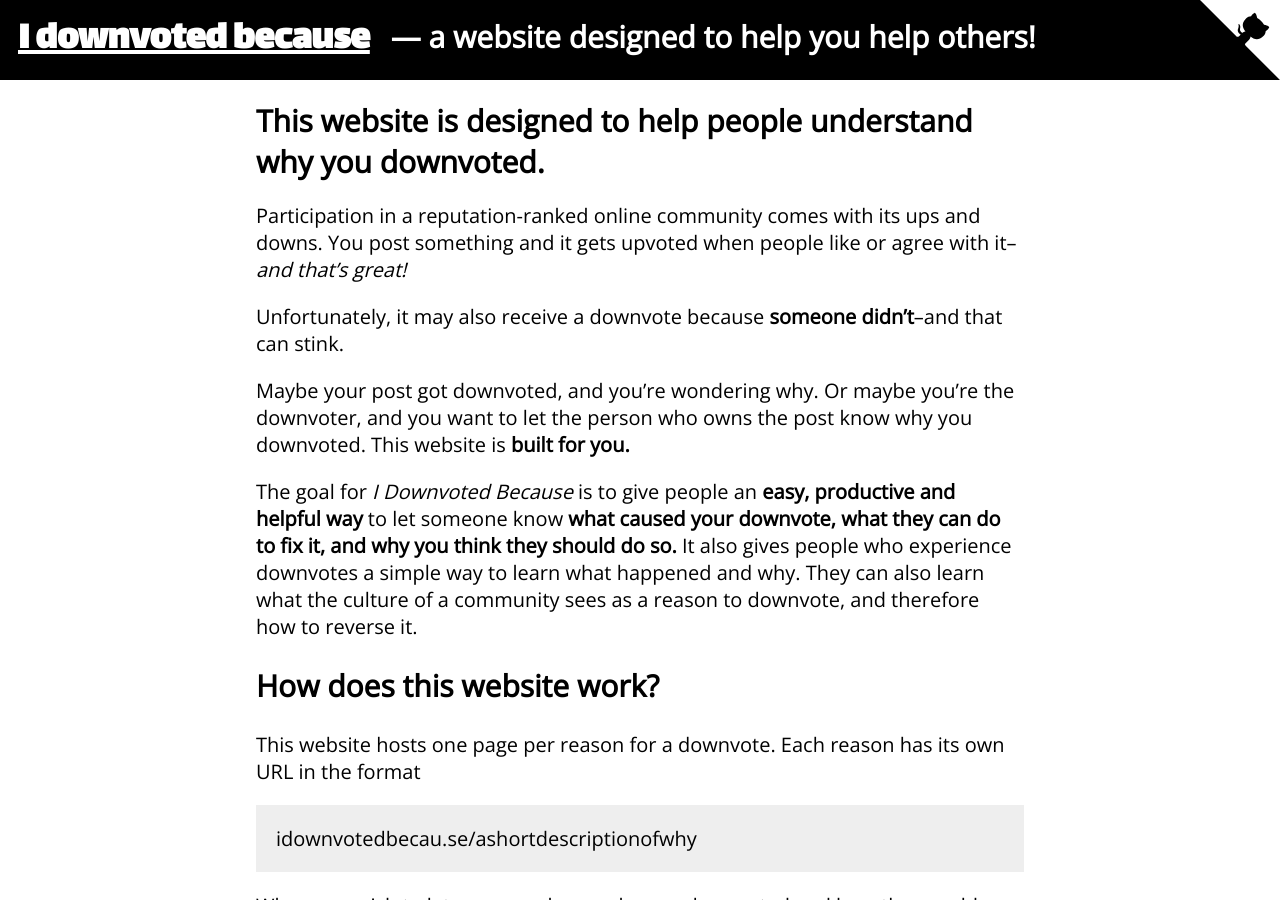
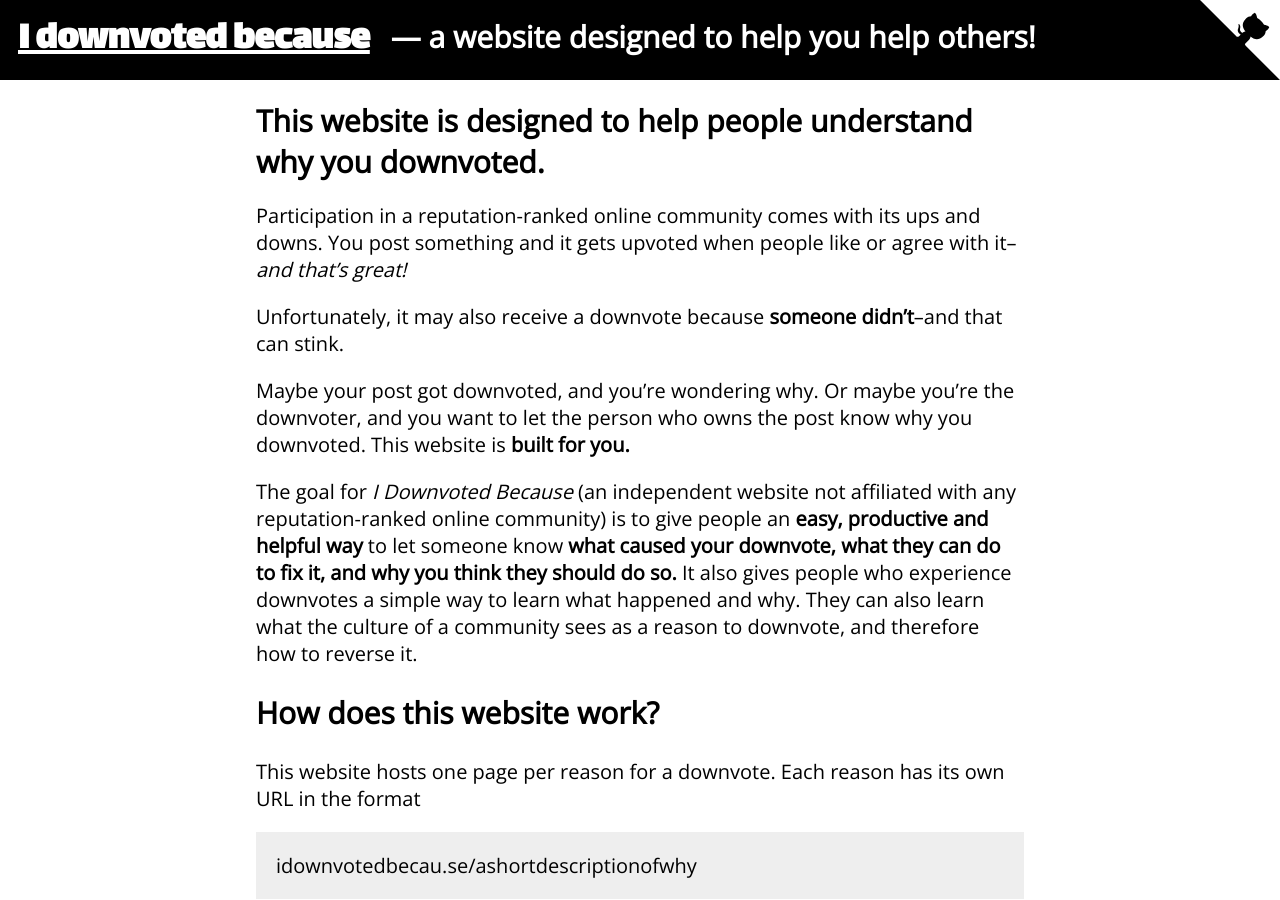
Before and after one commit to WillSullivan/idownvotedbecause, a Jekyll site: the page built from index.md, in a window 1280 px wide and 900 px high. Built offline with Jekyll 4.4.1, drawn with Linux system fonts in a browser that asks for light colours; comment, search, counter and statistics services are not loaded.

Commit message:
Not affiliated notice
Crammed as early on as I think is comfortable... if I see another meta question asking if SO is affiliated... gonna cringe so much I'll look like a golden raisin.

```diff
--- a/index.md
+++ b/index.md
@@ -11,7 +11,7 @@ Unfortunately, it may also receive a downvote because **someone didn't**--and th
 
 Maybe your post got downvoted, and you're wondering why. Or maybe you're the downvoter, and you want to let the person who owns the post know why you downvoted. This website is **built for you.**
 
-The goal for *I Downvoted Because* is to give people an **easy, productive and helpful way** to let someone know **what caused your downvote, what they can do to fix it, and why you think they should do so.** It also gives people who experience downvotes a simple way to learn what happened and why. They can also learn what the culture of a community sees as a reason to downvote, and therefore how to reverse it.
+The goal for *I Downvoted Because* (an independent website not affiliated with any reputation-ranked online community) is to give people an **easy, productive and helpful way** to let someone know **what caused your downvote, what they can do to fix it, and why you think they should do so.** It also gives people who experience downvotes a simple way to learn what happened and why. They can also learn what the culture of a community sees as a reason to downvote, and therefore how to reverse it.
 
 ## How does this website work?
 This website hosts one page per reason for a downvote. Each reason has its own URL in the format
```
